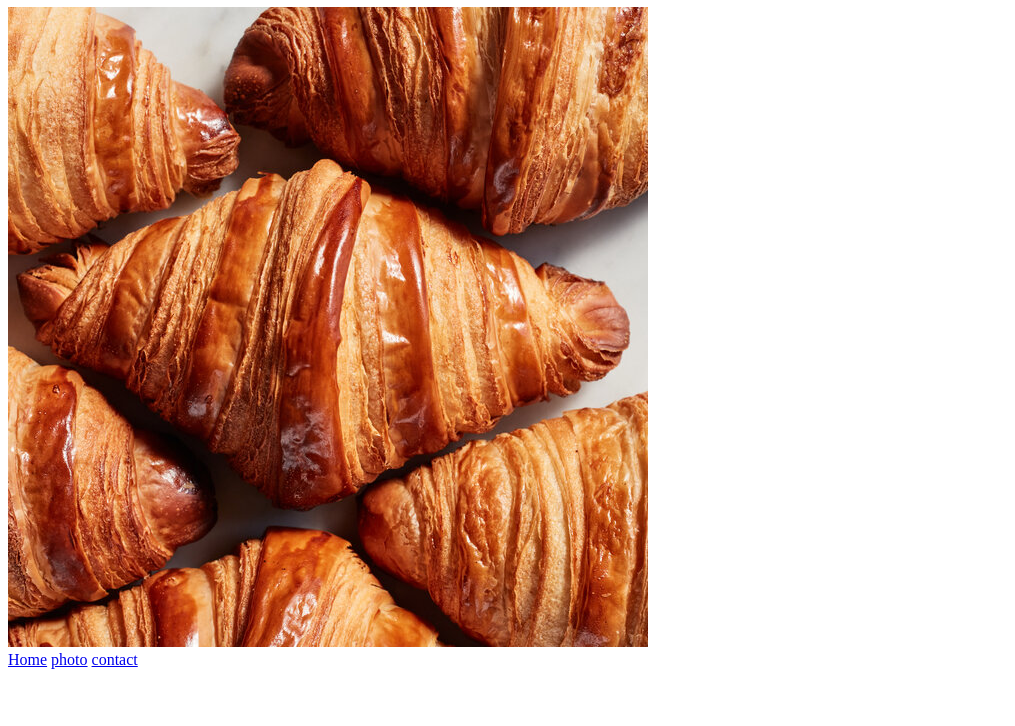
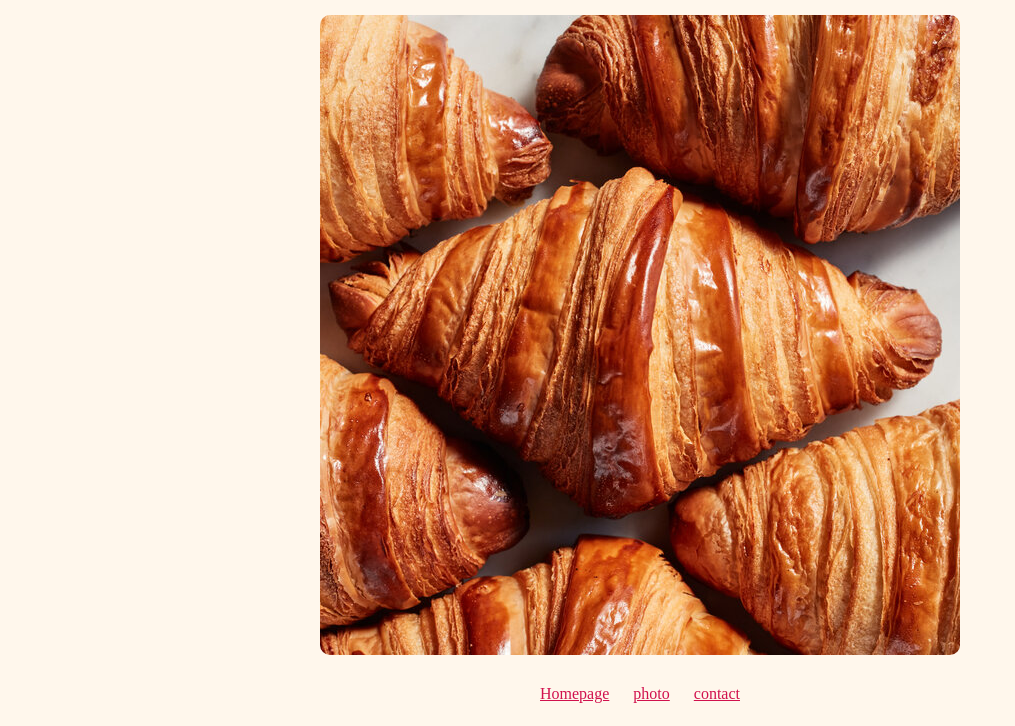
Before and after one commit to Cathrine2/croissant, a plain HTML site: page photo.html in a window 1280 px wide. Shown: the part 74-800 px from the top of the page, without its empty margins (0-1015 px from the left). Drawn offline with Linux system fonts and the light colour scheme.

Commit message:
Added CSS and changed background color

```diff
--- a/photo.html
+++ b/photo.html
@@ -3,13 +3,14 @@
 <head>
     <meta charset="UTF-8">
     <meta name="viewport" content="width=device-width, initial-scale=1.0">
+    <link rel="stylesheet" href="/src/style.css">
     <title>Croissant.com</title>
 </head>
 <body>
     <h1>🥐 A picture of a croissant</h1>
     <img src="/images/croissants.jpg" alt="" class="croissant-photo">
     <footer>
-        <a href="/">Home</a>
+        <a href="/">Homepage</a>
         <a href="/photo.html">photo</a>
         <a href="/contact.html">contact</a>
     </footer>
--- /dev/null
+++ b/src/style.css
@@ -0,0 +1,30 @@
+head {
+    display: none;
+}
+body {
+    background: #FFF7EC;
+    display: block;
+    margin: 8px;
+}
+h1, p {
+    text-align: center;
+}
+footer {
+    text-align: center;
+    display: block;
+    unicode-bidi: isolate;
+}
+footer a {
+    margin: 0 10px;
+    color: #D1114D;
+}
+a {
+    cursor: pointer;
+    text-decoration: underline;
+}
+.croissant-photo {
+    max-width: 100%;
+    border-radius: 10px;
+    display: block;
+    margin: 30px auto;
+}
```
Also changed, not shown: contact.html (+2 -1 lines), index.html (+2 -2 lines).
